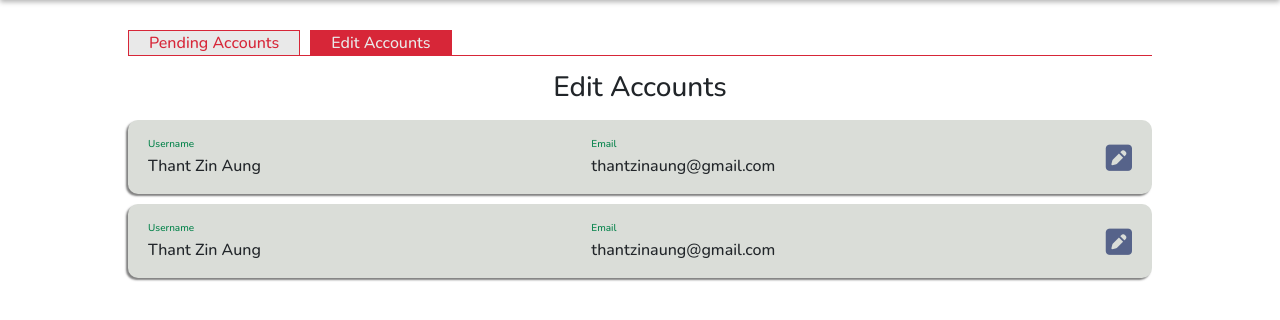
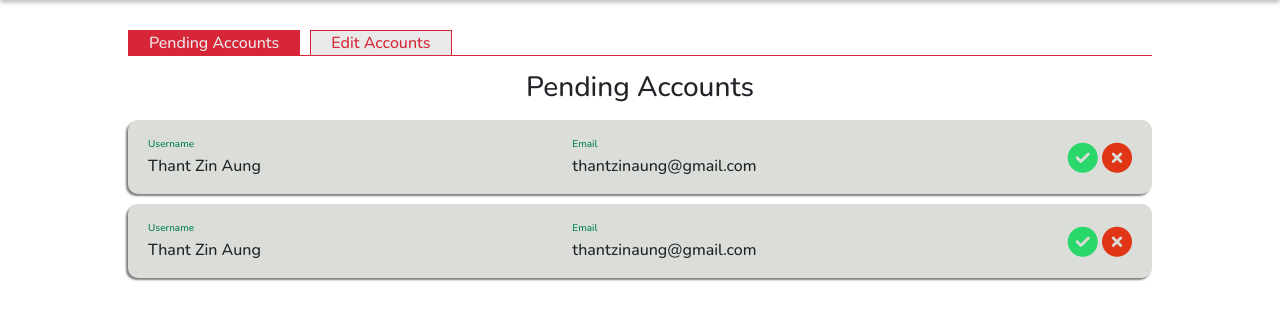
Before and after one commit to MD-6613yunyun/Labor-Analysis-V-1, a Flask app: page /admin_panel in a window 1280 px wide. Shown: the part 70-390 px from the top of the page. Run offline with Flask 3, Linux system fonts and the light colour scheme; some web fonts are replaced.

Commit message:
Final Commit

```diff
--- a/website/static/styles/admin_panel.css
+++ b/website/static/styles/admin_panel.css
@@ -7,7 +7,7 @@ body{
 }
 
 .account-holder{
-    display: none;
+    display: block;
 }
 
 .pending-header{
@@ -98,7 +98,7 @@ body{
 }
 
 #editAccount{
-    display: block;
+    display: none;
 }
 
 .edit-acc{
@@ -124,14 +124,11 @@ body{
 .shop-list input{
     border-radius: 20px;
     border: 1px solid #56638A;
+    padding: 0 10px;
 }
 
 .shop-list input:focus{
     outline: none;
-}
-
-.shop-list input::placeholder{
-    padding-left: 10px;
 }
 
 .shop-list span{
@@ -156,3 +153,13 @@ body{
 .edit-box .fa-square-pen{
     color: #56638A;
 }
+
+@media screen and (max-width: 850px){
+    .account-holder{
+        font-size: 15px;
+    }
+
+    .account-nav-list li{
+        padding: 0 10px;
+    }
+}
--- a/website/static/styles/dashboard.css
+++ b/website/static/styles/dashboard.css
@@ -121,7 +121,11 @@ body{
     text-decoration: line-through;
 }
 
-@media(max-width: 800px) {
+#remainderCall{
+    display: none;
+}
+
+@media(max-width: 1100px) {
     .dashboard-holder{
         display: grid;
         grid-template-columns: auto;
--- a/website/static/styles/nav.css
+++ b/website/static/styles/nav.css
@@ -241,3 +241,12 @@ input[type="date"] {
     display: inline-block;
     animation: 5s slide infinite linear;
 }
+
+.noti{
+    background-color: red;
+    border-radius: 50%;
+    padding: 0 3px;
+    margin-left: 5px;
+    color: white;
+    font-size: 10px;
+}
--- a/website/templates/admin_panel.html
+++ b/website/templates/admin_panel.html
@@ -11,8 +11,8 @@ Datas Tree View
 {% block innertemplate %}
 <div class="account-nav-list">
     <ul>
-        <li onclick="changeTab(this)" class="tab-list pending">Pending Accounts</li>
-        <li onclick="changeTab(this)" class="tab-list edit active">Edit Accounts</li>
+        <li onclick="changeTab(this)" class="tab-list pending active">Pending Accounts</li>
+        <li onclick="changeTab(this)" class="tab-list edit">Edit Accounts</li>
     </ul>
 </div>
 <div class="account-holder" id="pendingAccount">
@@ -68,11 +68,16 @@ Datas Tree View
                 </div>
             </div>
             <div class="shop-list" id="shopList">
-                <input type="text" placeholder="Type Shop Name" id="shopInput">
+                <input type="text" placeholder="Type Shop Name" id="shopInput" list="shopsDataList" onchange="inputShop(this)">
+                <datalist id="shopsDataList">
+                    <option value="Bawga">Bawga</option>
+                    <option value="Bago">Bago</option>
+                    <option value="Shwe Kyar Pin">Shwe Kyar Pin</option>
+                </datalist>
                 <div>
-                    <span>Bawga<i class="fa-solid fa-xmark"></i></span>
-                    <span>Bago<i class="fa-solid fa-xmark"></i></span>
-                    <span>ShweKyarPin<i class="fa-solid fa-xmark"></i></span>
+                    <span>Bawga<i class="fa-solid fa-xmark" onclick="deleteShop(this)"></i></span>
+                    <span>Bago<i class="fa-solid fa-xmark" onclick="deleteShop(this)"></i></span>
+                    <span>ShweKyarPin<i class="fa-solid fa-xmark" onclick="deleteShop(this)"></i></span>
                 </div>
             </div>
         </div>
@@ -93,16 +98,16 @@ Datas Tree View
                 </div>
             </div>
             <div class="shop-list" id="shopList">
-                <input type="text" placeholder="Type Shop Name" id="shopInput" list="shops" onchange="inputShop(this)">
-                <datalist id="shops">
+                <input type="text" placeholder="Type Shop Name" id="shopInput" list="shopsDataList" onchange="inputShop(this)">
+                <datalist id="shopsDataList">
                     <option value="Bawga">Bawga</option>
                     <option value="Bago">Bago</option>
                     <option value="Shwe Kyar Pin">Shwe Kyar Pin</option>
                 </datalist>
                 <div>
-                    <span>Bawga<i class="fa-solid fa-xmark"></i></span>
-                    <span>Bago<i class="fa-solid fa-xmark"></i></span>
-                    <span>ShweKyarPin<i class="fa-solid fa-xmark"></i></span>
+                    <span>Bawga<i class="fa-solid fa-xmark" onclick="deleteShop(this)"></i></span>
+                    <span>Bago<i class="fa-solid fa-xmark" onclick="deleteShop(this)"></i></span>
+                    <span>ShweKyarPin<i class="fa-solid fa-xmark" onclick="deleteShop(this)"></i></span>
                 </div>
             </div>
         </div>
@@ -145,13 +150,17 @@ function editKey(btn){
 }
 
 function inputShop(inp){
-    console.log(inp.value);
     if(inp.value != ""){
         let value = inp.value;
         let spanTag = document.createElement("span");
-        spanTag.innerHTML = `${value}<i class="fa-solid fa-xmark"></i>`;
+        spanTag.innerHTML = `${value}<i class="fa-solid fa-xmark" onclick="deleteShop(this)"></i>`;
         inp.nextElementSibling.nextElementSibling.appendChild(spanTag);
+        inp.value = "";
     }
+}
+
+function deleteShop(icon){
+    icon.parentElement.remove();
 }
 </script>
 {% endblock %}
--- a/website/templates/dashboard.html
+++ b/website/templates/dashboard.html
@@ -261,7 +261,7 @@ Dashboard
         </div>
 </div>
 <div class="dashboard-holder remainder-call" id="remainderCall">
-    <h1>Remainder Call</h1>
+    <h1>Remainder Call Coming Soon. . .</h1>
 </div>
 <script type="text/javascript">
 const checkBoxs = document.querySelectorAll("tr");
--- a/website/templates/nav.html
+++ b/website/templates/nav.html
@@ -66,7 +66,7 @@
                 <a href="{{url_for('views.vehicle_datas')}}" class="sub-head">Vehicle Register</a>
                 <a href="{{url_for('views.configuration_create_datas')}}" class="sub-head">Configuration Create</a>
             </div>
-            <a href="{{url_for('views.admin_panel_datas')}}">Admin Panel<i class="fa-solid fa-angle-down"></i></a>
+            <a href="{{url_for('views.admin_panel_datas')}}">Admin Panel<span class="noti">10</span><i class="fa-solid fa-angle-down"></i></a>
         </div>
     <!-- Modal -->
     <div class="modal fade" id="staticBackdrop" style="z-index: 10010;" data-bs-backdrop="static" data-bs-keyboard="false" tabindex="-1" aria-labelledby="staticBackdropLabel" aria-hidden="true">
```
